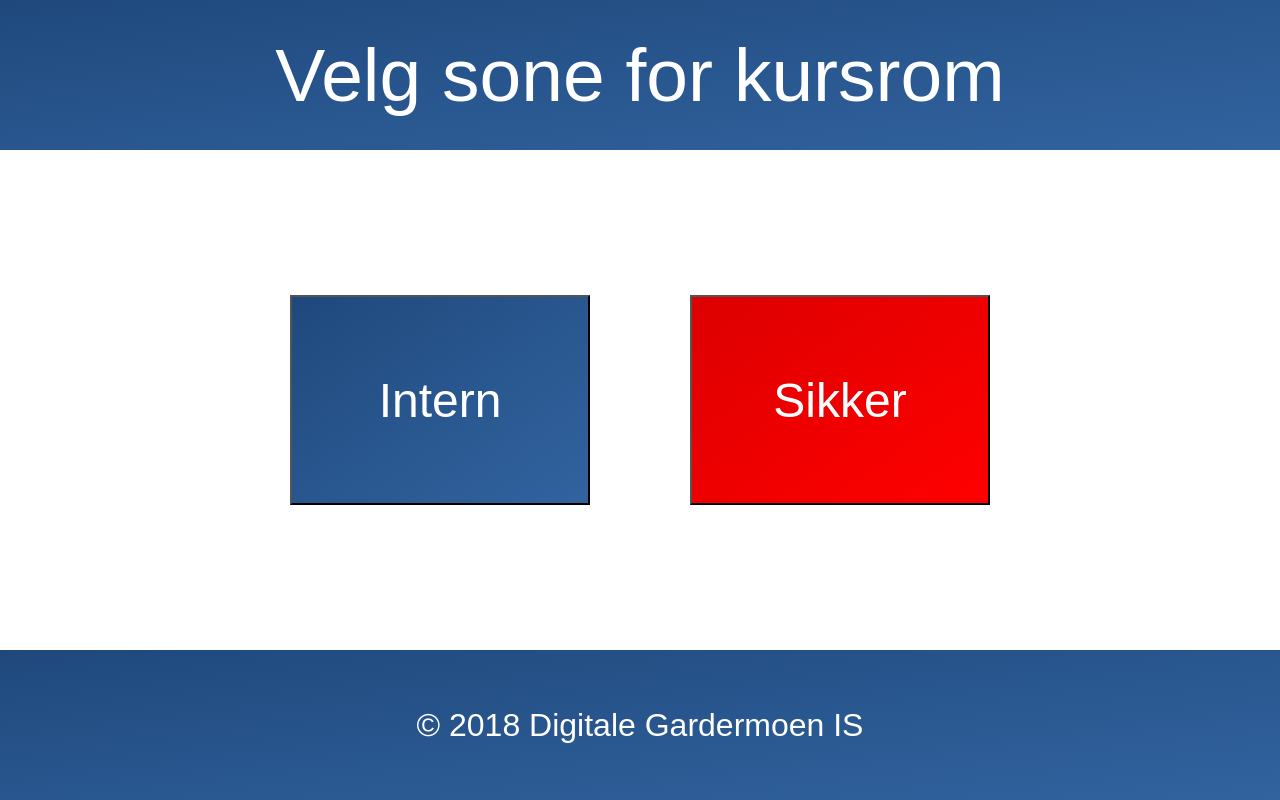
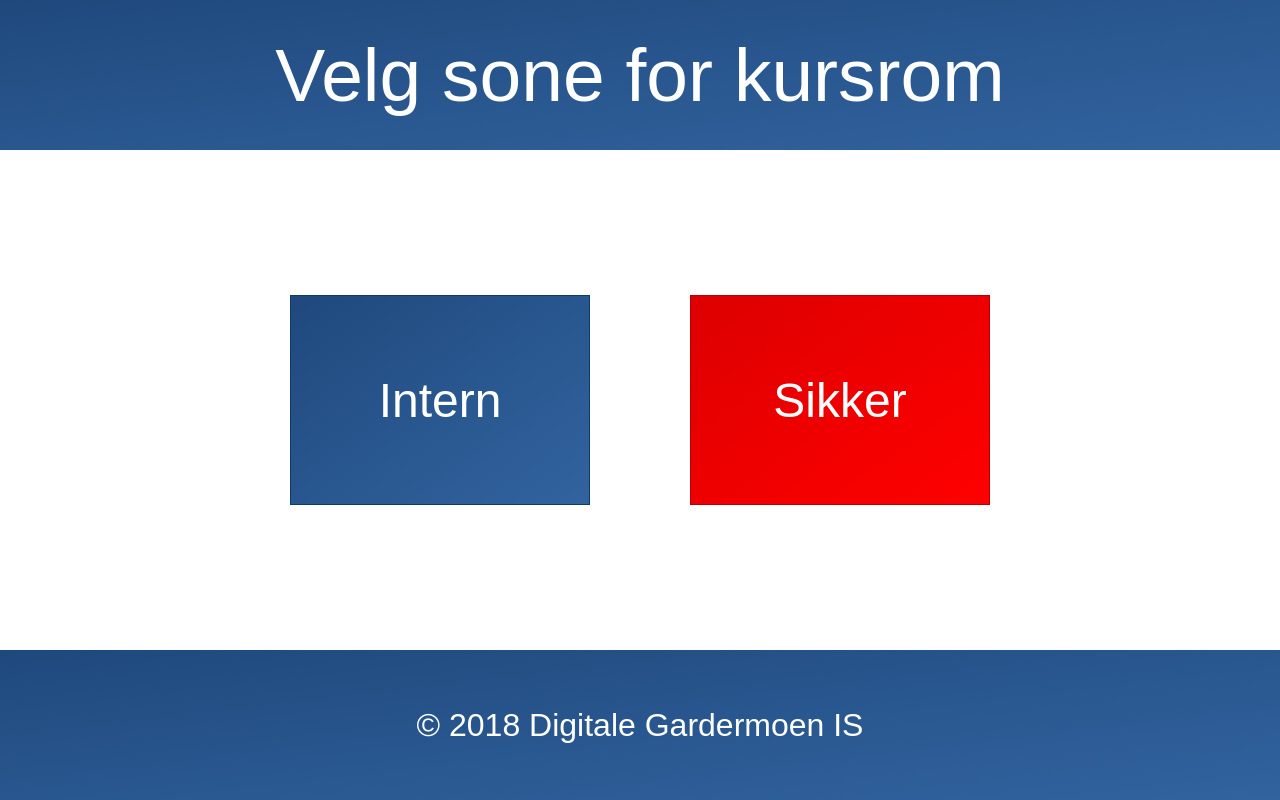
Before and after one commit to Digitale-Gardermoen/Network-Configuration-Scheduler, a website: page public/index.html in a window 1280 px wide. Drawn offline with Linux system fonts and the light colour scheme; no server answers.

Commit message:
Fixed layout issue in old Chrome and Safari. Removed button borders.

```diff
--- a/public/css/kursrom.css
+++ b/public/css/kursrom.css
@@ -44,6 +44,7 @@ main {
 
 .table {
 	display: table;
+	width:100%;
 }
 
 .cell {
@@ -78,6 +79,7 @@ button:focus {
 button#intern {
 	background-color: rgb(79,129,189);
 	background-image: linear-gradient(to bottom right, #1F497D, rgb(50,99,159));
+	border:1px solid #0F396D;
 	color: white;
 }
 
@@ -91,6 +93,7 @@ button#intern:active {
 button#sikker {
 	background-color: rgb(255, 0, 0);
 	background-image: linear-gradient(to bottom right, #dd0000, #ff0000);
+	border:1px solid #bb0000;
 	color: white;
 }
 
```
